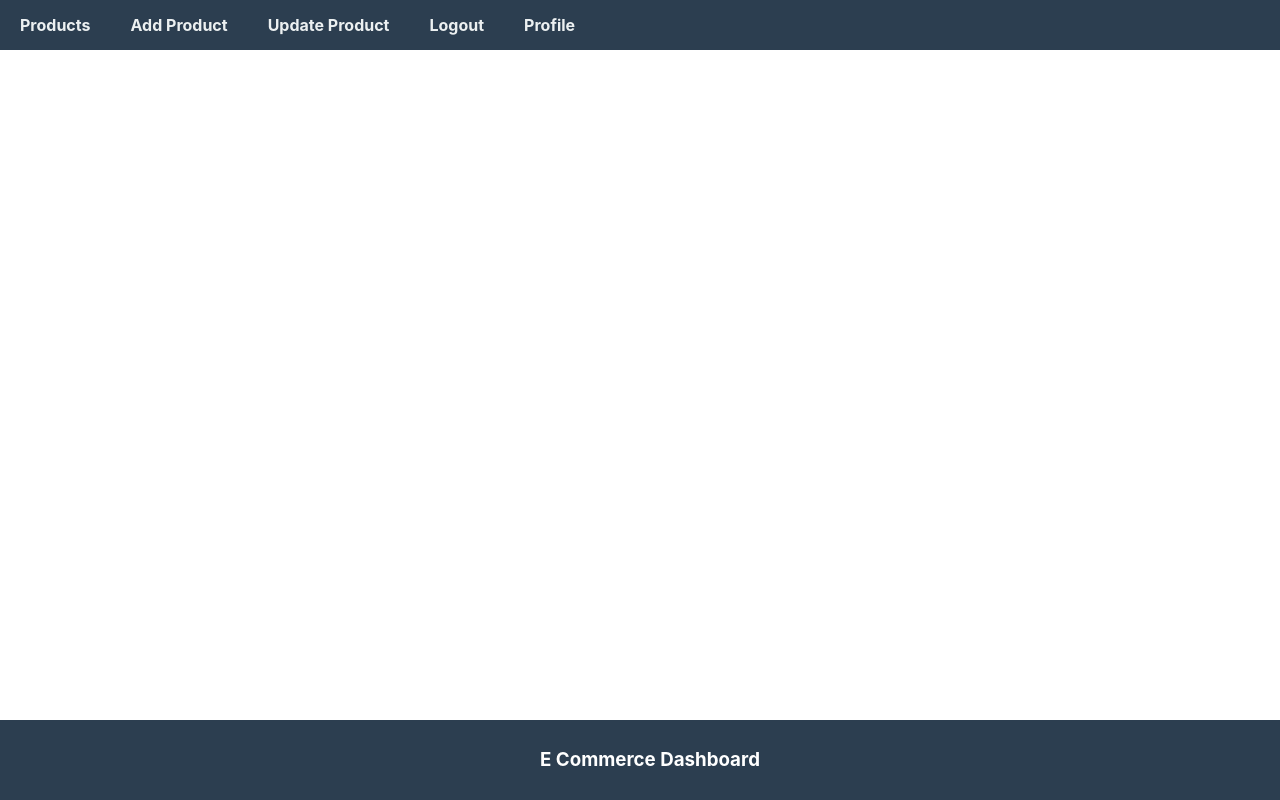
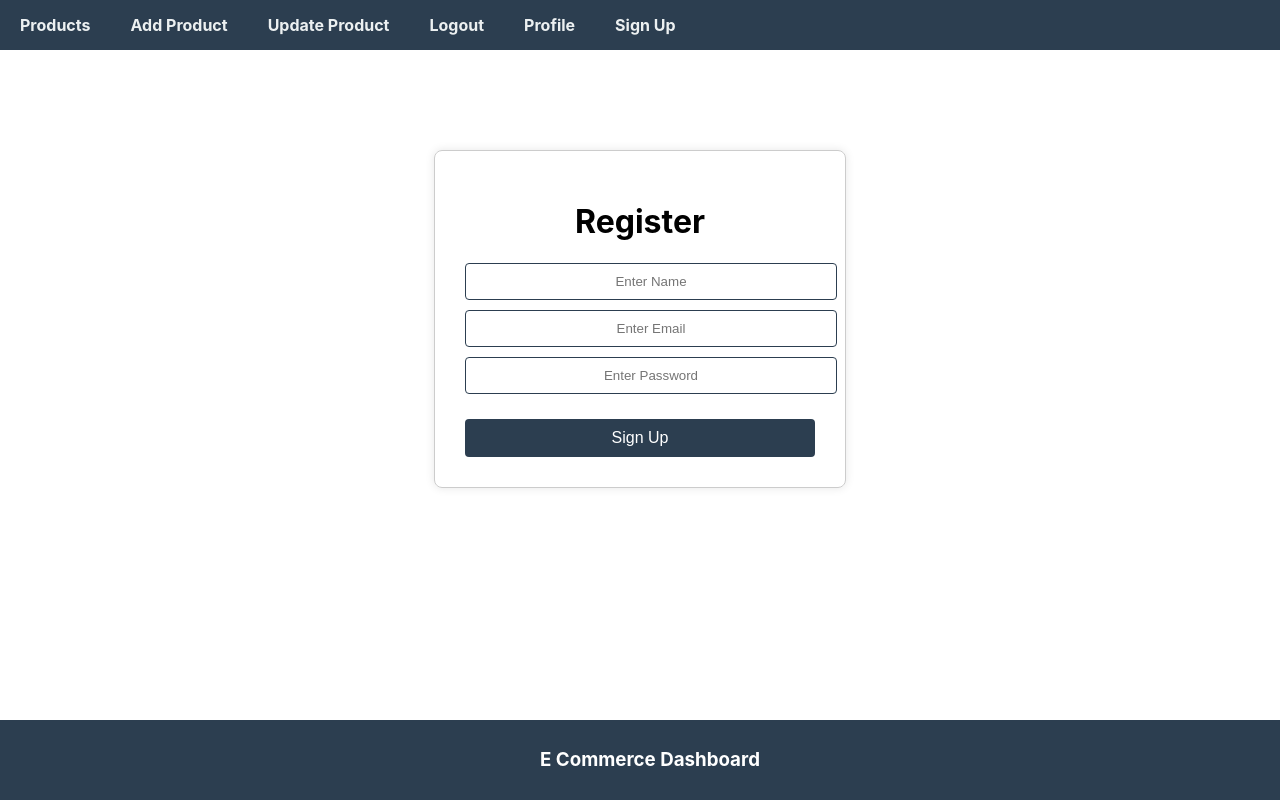
Before and after one commit to phsp-manpreetkaur/E-Dashboard, a React (Create React App) app in the folder front_end/: page /sign_up in a window 1280 px wide. Built offline with nearby package versions, Linux system fonts and the light colour scheme.

Commit message:
add sign up page

```diff
--- a/front_end/src/App.css
+++ b/front_end/src/App.css
@@ -34,6 +34,47 @@
   color: #3498db;             /* Hover color */
 }
 
+/* signup page style */
+/* Center the register form */
+.register {
+  width: 350px;
+  margin: 100px auto;        /* centers horizontally */
+  text-align: center;
+  padding: 30px;
+  border: 1px solid #ccc;
+  border-radius: 8px;
+  box-shadow: 0 0 10px rgba(0, 0, 0, 0.1);
+}
+
+/* Input fields */
+.inputbox {
+  display: block;
+  width: 100%;               /* ❗ fixed (you missed px before) */
+  margin: 10px 0;
+  padding: 10px;
+  border: 1px solid #2c3e50;
+  border-radius: 4px;
+  text-align: center;
+}
+
+/* Button styling */
+.signup-btn {
+  width: 100%;
+  padding: 10px;
+  margin-top: 15px;
+  background-color: #2c3e50;
+  color: white;
+  border: none;
+  border-radius: 4px;
+  font-size: 16px;
+  cursor: pointer;
+}
+
+.signup-btn:hover {
+  background-color: #34495e;
+}
+
+
 
 
 @media (prefers-reduced-motion: no-preference) {
--- a/front_end/src/App.js
+++ b/front_end/src/App.js
@@ -2,6 +2,7 @@ import './App.css';
 import Nav from './Nav';
 import { BrowserRouter, Routes, Route } from 'react-router-dom';
 import Footer from './footer';
+import SignUp from './sign_up';
 
 function App() {
   return (
@@ -14,6 +15,7 @@ function App() {
           <Route path="/update" element={<h1>Update Product component</h1>} />
           <Route path="/logout" element={<h1>Logout component</h1>} />
           <Route path="/profile" element={<h1>Profile component</h1>} />
+          <Route path="/sign_up" element={<SignUp />} />
         </Routes>
       </BrowserRouter>
       <Footer />
--- a/front_end/src/Nav.js
+++ b/front_end/src/Nav.js
@@ -1,6 +1,6 @@
 import React from 'react';
 import { Link } from 'react-router-dom';
-import './App.css';
+import './App.css';   // ✅ Import CSS here
 
 const Nav = () => {
   return (
@@ -10,6 +10,7 @@ const Nav = () => {
       <li><Link to="/update">Update Product</Link></li>
       <li><Link to="/logout">Logout</Link></li>
       <li><Link to="/profile">Profile</Link></li>
+      <li><Link to="/sign_up">Sign Up</Link></li>
     </ul>
   );
 };
--- /dev/null
+++ b/front_end/src/sign_up.js
@@ -0,0 +1,29 @@
+
+import './App.css';
+import React,{useState} from 'react';
+
+const SignUp = () => {
+    const [name, setName] = useState('');
+    const [email, setEmail] = useState('');
+    const [password, setPassword] = useState('');
+    const collectData = async () => {
+        console.warn(name, email, password);
+    }
+  return (
+    <div className="register">
+      <h1>Register</h1>
+      <input className="inputbox" type="text"
+       placeholder="Enter Name" value={name} onChange={(e) => setName(e.target.value)} />
+
+      <input className="inputbox" type="email"
+       placeholder="Enter Email" value={email} onChange={(e) => setEmail(e.target.value)} />
+
+      <input className="inputbox" type="password"
+       placeholder="Enter Password" value={password} onChange={(e) => setPassword(e.target.value)} />
+
+      <button onClick={collectData} className="signup-btn">Sign Up</button>
+    </div>
+  );
+};
+
+export default SignUp;
```
